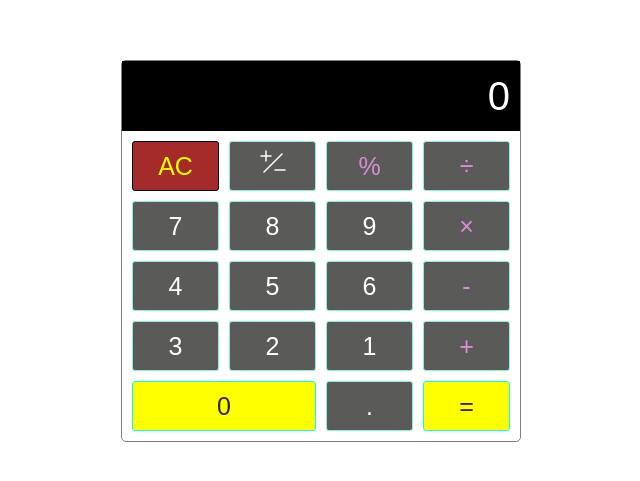
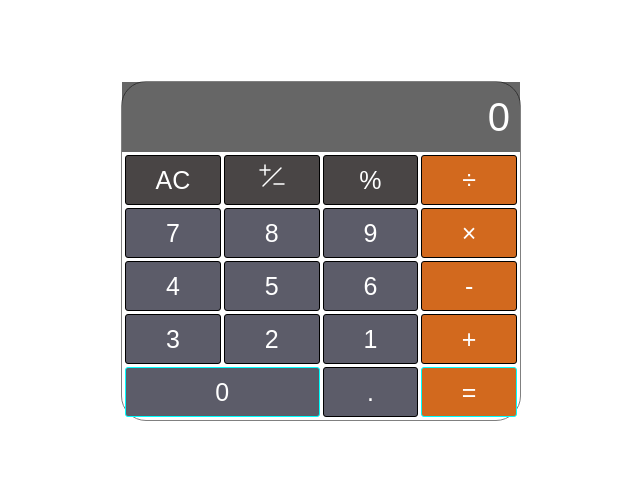
Before and after one commit to Gorkemyazcii/Calculator, a plain HTML site: page index.html in a window 1280 px wide. Shown: the part 149-630 px from the top of the page, without its empty margins (319-959 px from the left). Drawn offline with Linux system fonts and the light colour scheme.

Commit message:
mac e benzedi

```diff
--- a/styles.css
+++ b/styles.css
@@ -16,32 +16,36 @@ body {
 
 .calculator {
     border: 1px solid gray;
-    border-radius: 5px;
+    border-radius: 25px;
     width: 400px;
     position: absolute;
     top: 50%;
     left: 50%;
     transform: translate(-50%, -50%);
 
+
 }
 
 .calculator-input {
     width: 100%;
     font-size: 40px;
+    color: #ffffff;
     height: 70px;
     border: none;
-    background-color: black;
-    color: white;
+    background-color: rgba(0, 0, 0, 0.6);
     text-align: end;
     padding-left: 10px;
     padding-right: 10px;
+
 }
+
+
 
 button {
     height: 50px;
-    background-color: rgb(90, 90, 89);
+    background-color: rgb(92, 92, 105);
     border-radius: 3px;
-    border: 1px solid rgb(134, 240, 217);
+    border: 1px solid rgb(0, 0, 0);
     font-size: 25px;
     color: rgb(255, 255, 255);
 }
@@ -51,44 +55,48 @@ button:hover {
 }
 
 .operator {
-    color: rgb(216, 143, 216);
+    color: rgb(255, 255, 255);
+    background-color: chocolate;
 }
 
 .allClear {
-    background-color: brown;
+    background-color: rgba(73, 69, 69, 1.2);
     border-color: black;
-    color: yellow;
+    color: rgb(255, 255, 255);
 }
 
 .allClear:hover {
     background-color: rgb(62, 52, 92);
 }
 
+.negatif {
+    background-color: rgba(73, 69, 69, 1.2);
+}
+
 .equal {
-    background-color: yellow;
+    background-color: chocolate;
     border-color: aqua;
-    color: rgb(51, 37, 11);
+    color: rgb(255, 255, 255);
     /*grid-area: 2/4/6/5;
     height: 100%;*/
 
 }
 
+.percentage {
+    background-color: rgba(73, 69, 69, 1.2);
+
+}
+
 .zero {
-    background-color: yellow;
     border-color: aqua;
-    color: rgb(51, 37, 11);
+    color: rgb(255, 255, 255);
     grid-area: 5/1/6/3;
     height: 100%;
-}
-
-.equal:hover {
-    background-color: rgb(150, 214, 22);
-
 }
 
 .calculator-keys {
     display: grid;
     grid-template-columns: repeat(4, 1fr);
-    grid-gap: 10px;
-    padding: 10px;
+    grid-gap: 3px;
+    padding: 3px;
 }
```
